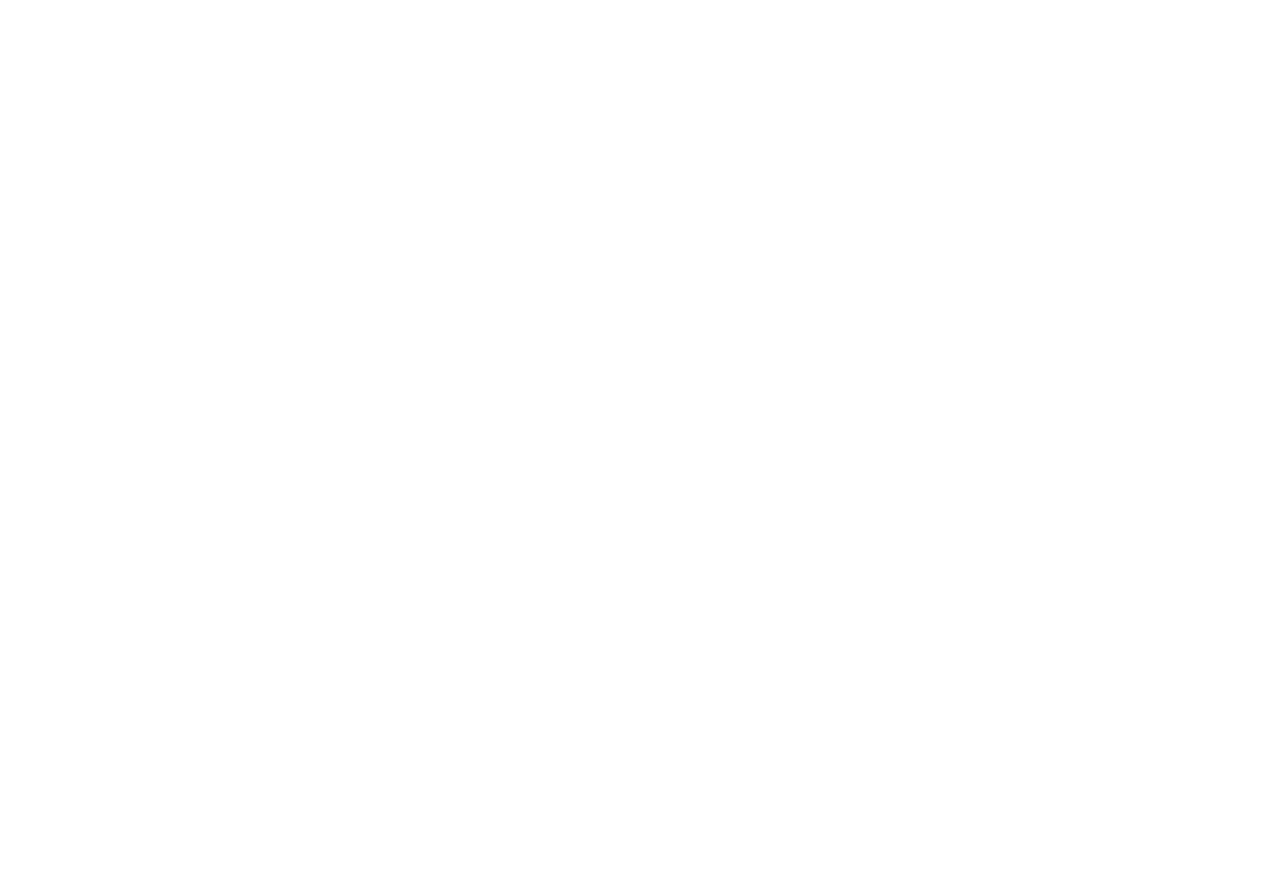
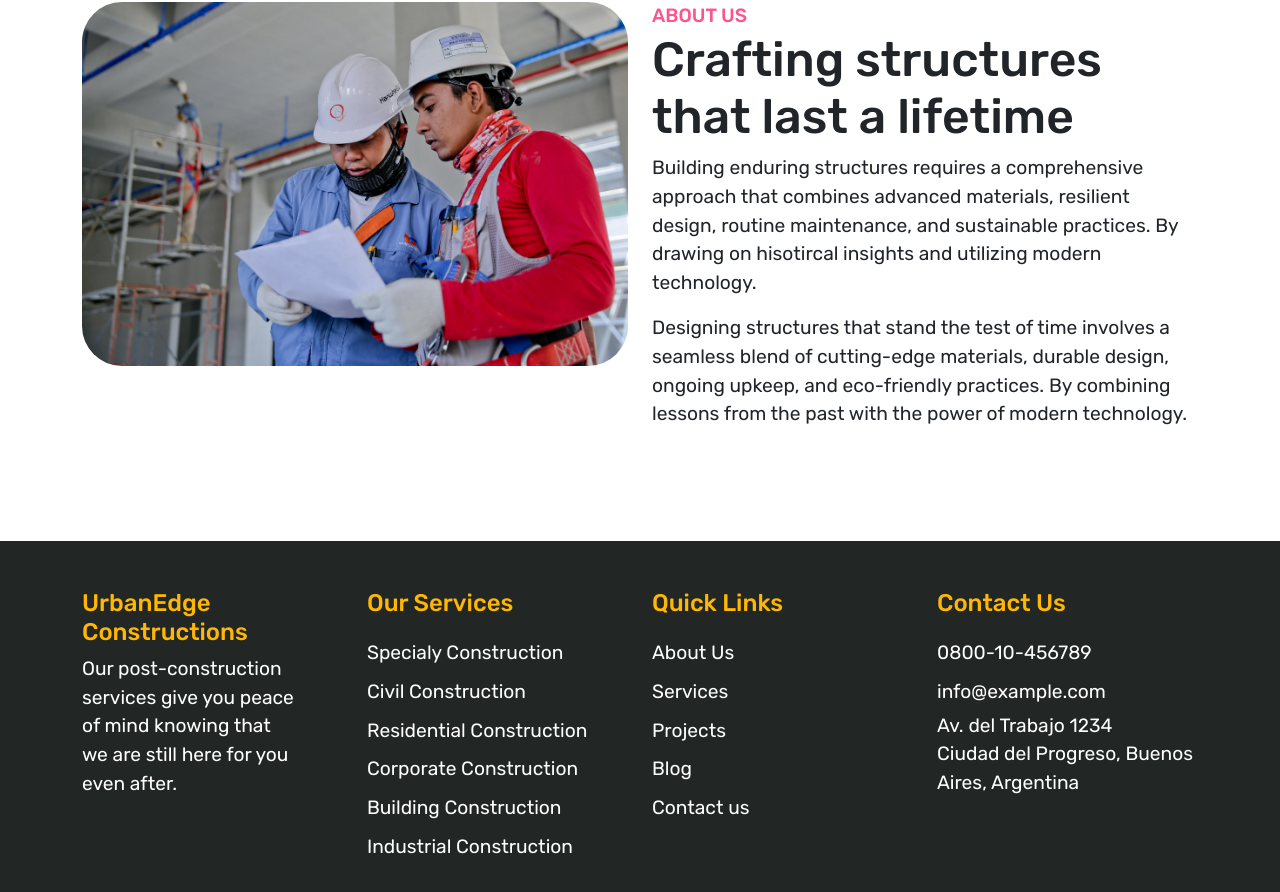
Before and after one commit to Ccangaro747/frontend_construction_react, a React (Vite) app: page / in a window 1280 px wide. Shown: the part 982-1874 px from the top of the page. Before the commit the page ends 888 px from the top, so only its background shows below. Built offline with nearby package versions, Linux system fonts and the light colour scheme.

Commit message:
Añadido componente About  con SCSS

```diff
--- a/src/assets/css/style.scss
+++ b/src/assets/css/style.scss
@@ -3,6 +3,7 @@
 $secondary-color: #ffb703;
 $text-color: #000;
 $text-white: #ffffff;
+$dark-background: #222725;
 
 @import url("https://fonts.googleapis.com/css2?family=Rubik:ital,wght@0,300..900;1,300..900&display=swap");
 
@@ -24,6 +25,41 @@
 
 p {
   font-size: 1.2em;
+}
+
+ul {
+  margin-left: 0;
+  padding-left: 0;
+  li {
+    list-style: none;
+    margin-left: 0;
+  }
+}
+
+.btn-primary {
+  background-color: $primary-color;
+  border: 1px solid $primary-color;
+  padding: 15px 20px;
+  font-size: 1em;
+  font-weight: 500;
+  text-transform: uppercase;
+  &:hover {
+    background-color: $secondary-color;
+    border: 1px solid $secondary-color;
+  }
+}
+
+.btn-secondary {
+  background-color: $secondary-color;
+  border: 1px solid $secondary-color;
+  padding: 15px 20px;
+  font-size: 1em;
+  font-weight: 500;
+  text-transform: uppercase;
+  &:hover {
+    background-color: $primary-color;
+    border: 1px solid $primary-color;
+  }
 }
 
 header {
@@ -55,6 +91,25 @@
   }
 }
 
+footer {
+  background-color: $dark-background;
+  color: $text-white;
+  h3 {
+    font-size: 1.5em;
+    color: $secondary-color;
+  }
+  ul {
+    li {
+      padding: 5px 0;
+    }
+  }
+  a {
+    color: $text-white;
+    font-size: 1.2em;
+    text-decoration: none;
+  }
+}
+
 .section-1 {
   .hero {
     background: linear-gradient(to right, rgba(0, 0, 0, 0.8), rgba(0, 0, 0, 0)),
@@ -70,28 +125,15 @@
   }
 }
 
-.btn-primary {
-  background-color: $primary-color;
-  border: 1px solid $primary-color;
-  padding: 15px 20px;
-  font-size: 1em;
-  font-weight: 500;
-  text-transform: uppercase;
-  &:hover {
-    background-color: $secondary-color;
-    border: 1px solid $secondary-color;
+.section-2 {
+  img {
+    border-radius: 40px;
+  }
+  span {
+    color: $primary-color;
+    font-size: 1.2em;
+    padding-bottom: 10px;
+    text-transform: uppercase;
+    font-weight: 500;
   }
 }
-
-.btn-secondary {
-  background-color: $secondary-color;
-  border: 1px solid $secondary-color;
-  padding: 15px 20px;
-  font-size: 1em;
-  font-weight: 500;
-  text-transform: uppercase;
-  &:hover {
-    background-color: $primary-color;
-    border: 1px solid $primary-color;
-  }
-}
--- a/src/components/frontend/Home.jsx
+++ b/src/components/frontend/Home.jsx
@@ -1,5 +1,7 @@
 import Navbar from "react-bootstrap/Navbar";
 import Nav from "react-bootstrap/Nav";
+import AboutImg from '../../assets/images/about-us.jpg'
+
 
 const Home = () => {
   return (
@@ -25,6 +27,7 @@
       </div>
     </header>
     <main>
+      {/*Hero section*/}
       <section className='section-1'>
         <div className='hero d-flex align-items-center'>
           <div className="container-fluid">
@@ -40,9 +43,91 @@
           </div>
         </div>
       </section>
+      {/*About us section*/}
+      <section className='section-2 py-5'>
+        <div className="container py-5">
+          <div className="row">
+            <div className="col-md-6">
+              <img src={AboutImg} className="w-100" />
+            </div>
+            <div className="col-md-6">
+              <span>about us</span>
+              <h2>Crafting structures that last a lifetime</h2>
+              <p>Building enduring structures requires a comprehensive approach that combines advanced materials, resilient design, routine maintenance, and sustainable practices. By drawing on hisotircal insights and utilizing modern technology.</p>
+              <p>Designing structures that stand the test of time involves a seamless blend of cutting-edge materials, durable design, ongoing upkeep, and eco-friendly practices. By combining lessons from the past with the power of modern technology.</p>
+            </div>
+          </div>
+        </div>
+      </section>
     </main>
     <footer>
-
+      <div className="container py-5">
+        <div className="row">
+          <div className="col-md-3">
+            <h3>UrbanEdge Constructions</h3>
+              <div className="pe-5">
+                <p>Our post-construction services give you peace of mind knowing that we are still here for you even after.</p>
+              </div>
+          </div>
+          <div className="col-md-3">
+            <h3 className="mb-3">Our Services</h3>
+            <ul>
+              <li>
+                <a href="">Specialy Construction</a>
+              </li>
+              <li>
+                <a href="">Civil Construction</a>
+              </li>
+              <li>
+                <a href="">Residential Construction</a>
+              </li>
+              <li>
+                <a href="">Corporate Construction</a>
+              </li>
+              <li>
+                <a href="">Building Construction</a>
+              </li>
+              <li>
+                <a href="">Industrial Construction</a>
+              </li>
+            </ul>
+          </div>
+          <div className="col-md-3">
+            <h3 className="mb-3">Quick Links</h3>
+            <ul>
+              <li>
+                <a href="">About Us</a>
+              </li>
+              <li>
+                <a href="">Services</a>
+              </li>
+              <li>
+                <a href="">Projects</a>
+              </li>
+              <li>
+                <a href="">Blog</a>
+              </li>
+              <li>
+                <a href="">Contact us</a>
+              </li>
+            </ul>
+          </div>
+          <div className="col-md-3">
+            <h3 className="mb-3">Contact Us</h3>
+            <ul>
+              <li>
+                <a href="">0800-10-456789</a>
+              </li>
+              <li>
+                <a href="">info@example.com</a>
+              </li>
+              <p>
+                Av. del Trabajo 1234 <br />Ciudad del Progreso, Buenos Aires, Argentina
+              </p>
+            </ul>
+          </div>
+        </div>
+      </div>
     </footer>
     </>
   );
```
